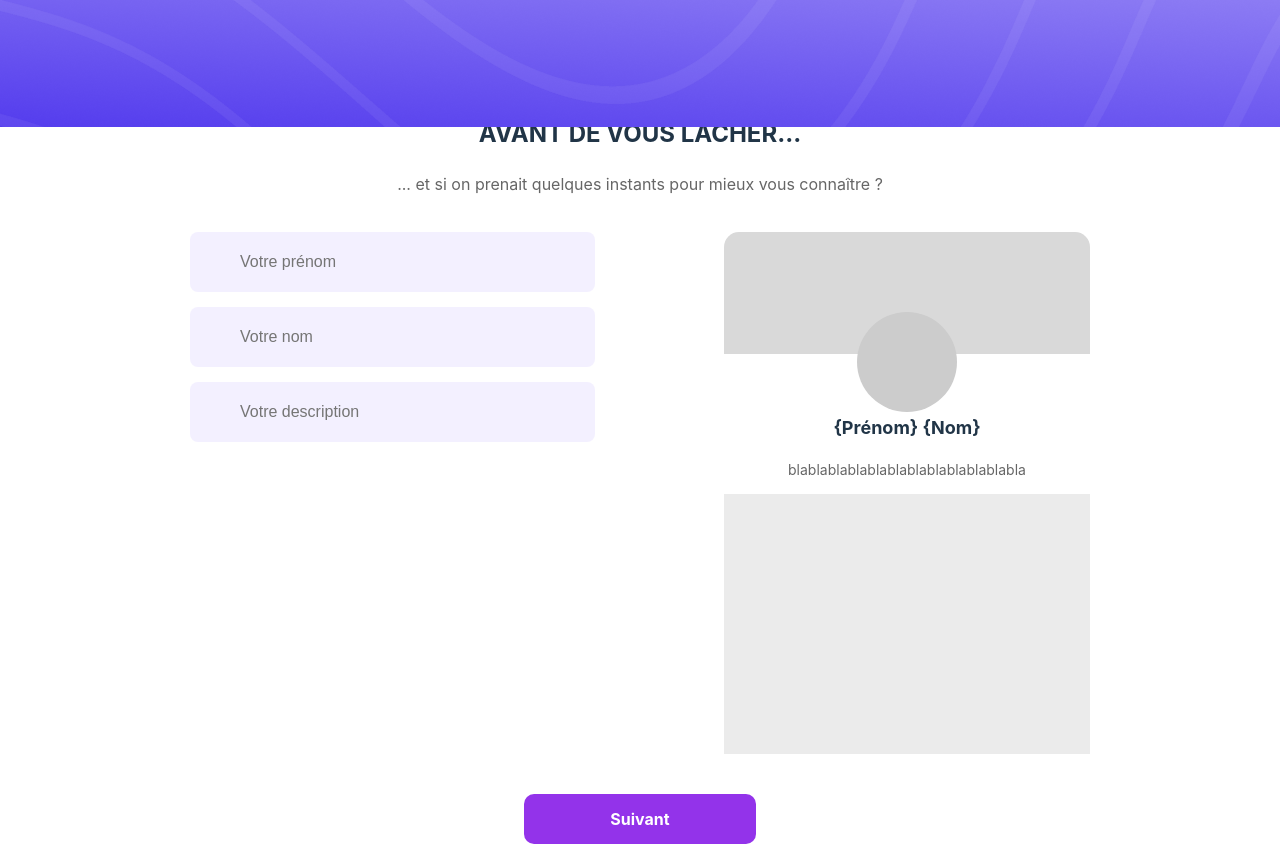
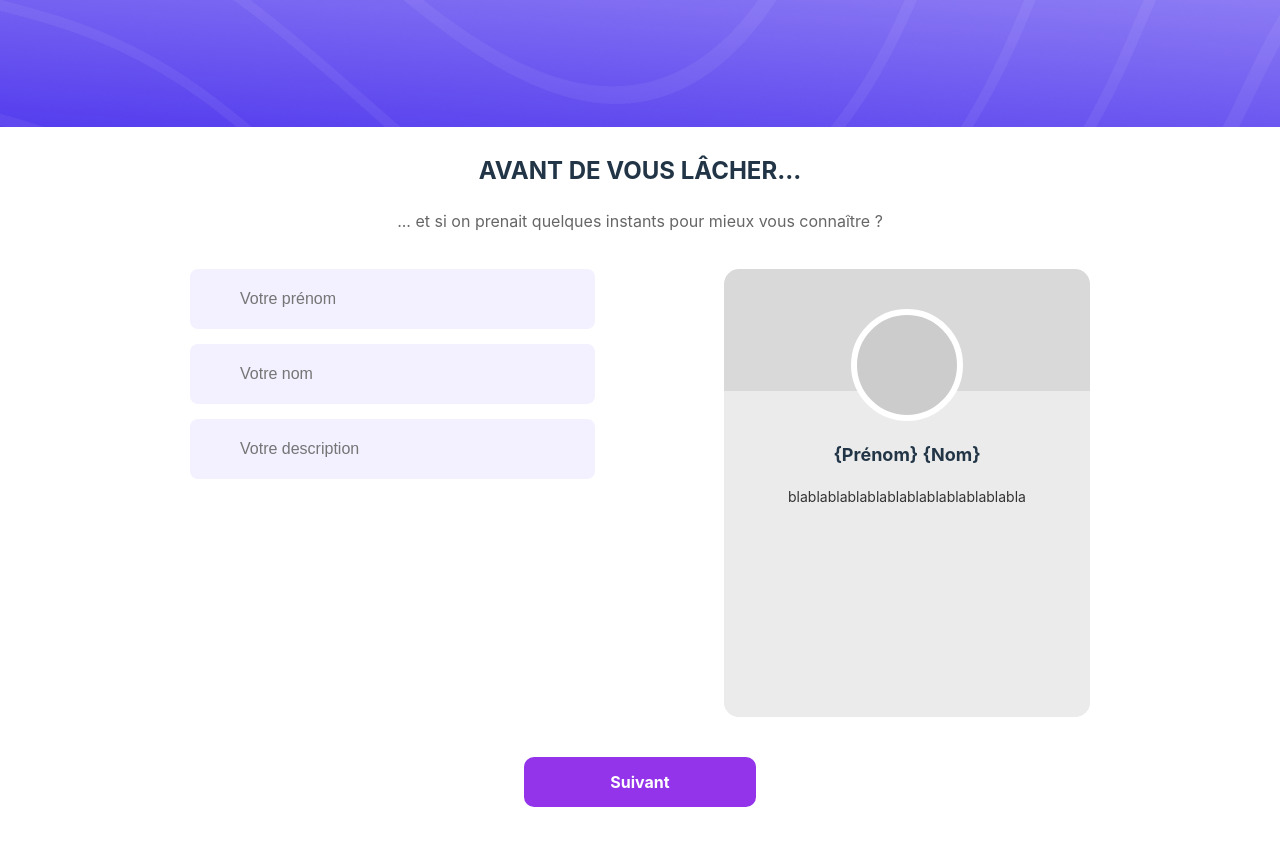
Before and after one commit to Alexisgnd/electron-vite-react-ts, a React (Vite) app: page /profile_init in a window 1280 px wide. After the commit the page ends 807 px from the top, so only its background shows below. Built offline with nearby package versions, Linux system fonts and the light colour scheme; no server answers.

Commit message:
style: enhance profile initialization styles with improved layout and avatar border

```diff
--- a/src/pages/profile_init.scss
+++ b/src/pages/profile_init.scss
@@ -34,6 +34,7 @@
         width: 100%;
         max-width: 900px;
         margin-top: 20px;
+    }
 
     .form-section {
         display: flex;
@@ -46,6 +47,9 @@
         width: 366px;
         text-align: center;
         position: relative;
+        background: #ebebeb;
+        border-radius: 15px;
+        overflow: hidden; // Évite les débordements
 
         .profile-header {
             width: 100%;
@@ -60,28 +64,30 @@
             background: #ccc;
             border-radius: 50%;
             position: absolute;
-                top: 80px;
+            top: 40px;
             left: 50%;
             transform: translateX(-50%);
+            border: 6px solid #fff; // Ajoute un contour blanc comme sur la capture
         }
 
         h3 {
-                margin-top: 60px;
+            margin-top: 50px;
             font-size: 18px;
             font-weight: bold;
         }
 
         p {
             font-size: 14px;
-                color: #666;
-                margin-top: 5px;
+            color: #333;
+            margin: 10px auto;
+            width: 80%;
+            text-align: center;
         }
 
         .profile-footer {
             width: 100%;
-                height: 260px;
+            height: 200px;
             background: #ebebeb;
-            }
         }
     }
 
```
Lines whose indentation alone changed are shown as unchanged.
